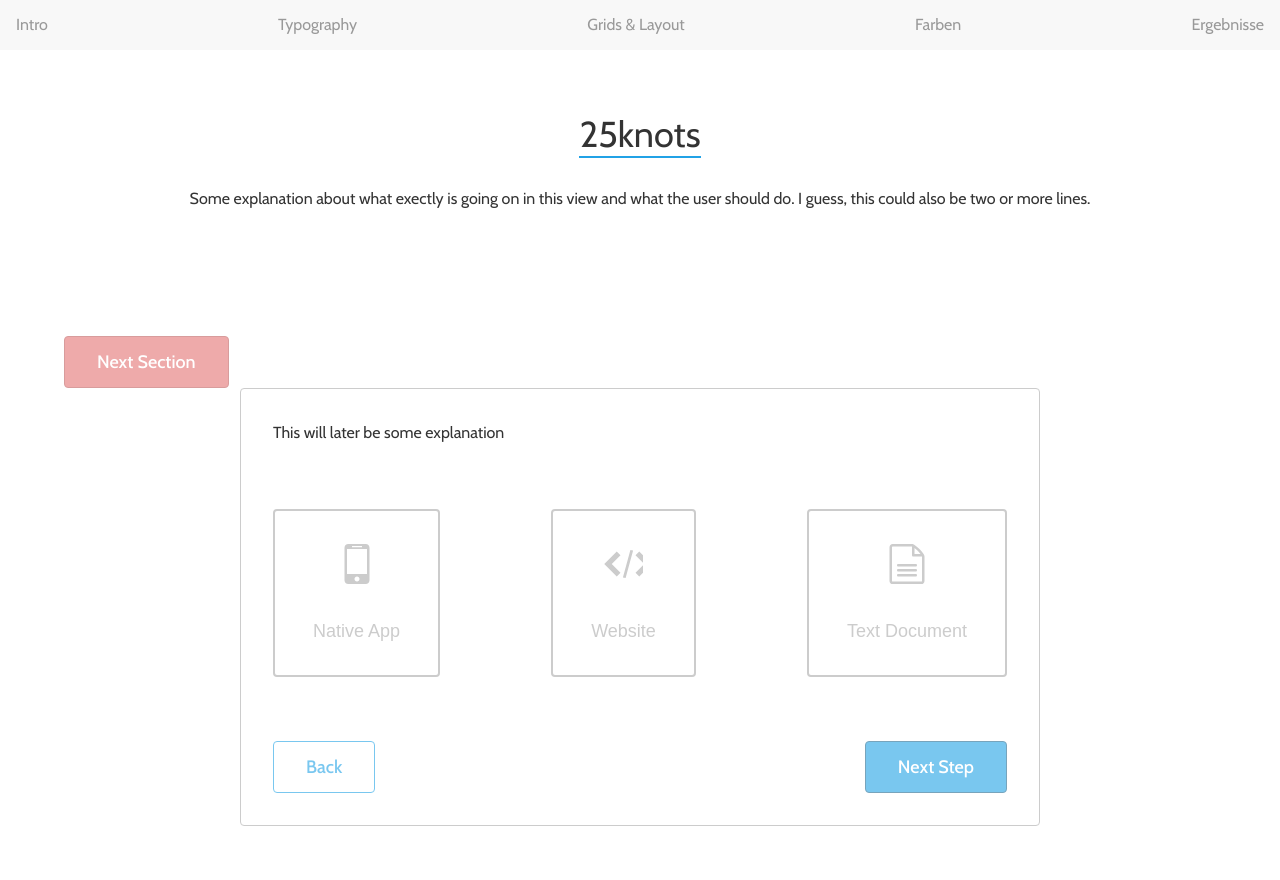
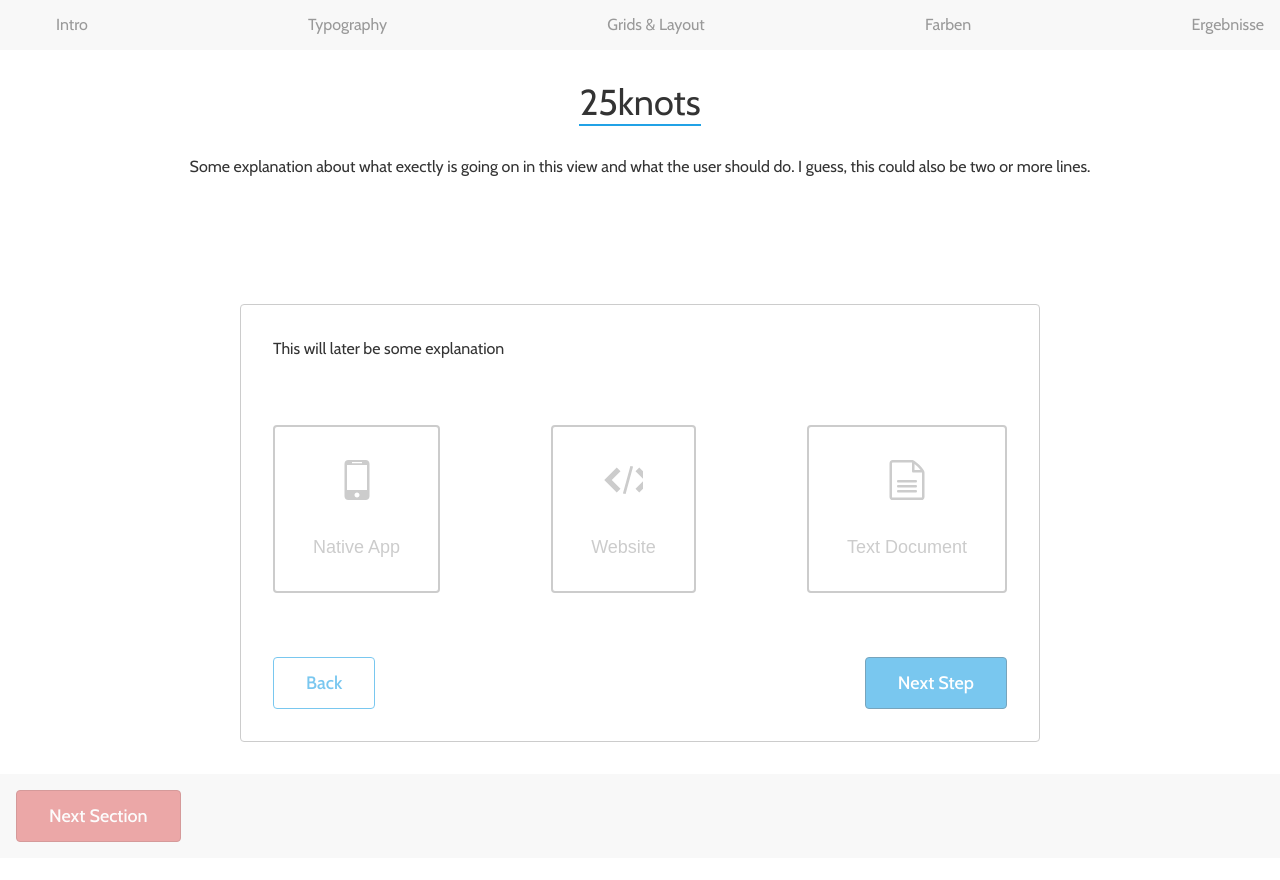
Before and after one commit to Plsr/25knots, a React app: page / in a window 1280 px wide. Shown: the top 880 px of the page. After the commit the page ends 858 px from the top, so only its background shows below. Built offline with nearby package versions, Linux system fonts and the light colour scheme.

Commit message:
Added component for navigation background

```diff
--- a/src/components/App.jsx
+++ b/src/components/App.jsx
@@ -7,6 +7,7 @@ import SpacingInset from './helpers/spacing/SpacingInset.jsx'
 import NavigationButton from './NavigationButton.jsx'
 import SetupProgress from './SetupProgress.jsx'
 import SetupSummary from './SetupSummary.jsx'
+import NavigationBackground from './shared/NavigationBackground.jsx'
 import {AppContainer} from '../containers/AppContainer.js'
 
 import {setupOptions} from './helpers/constants/setupOptions.js' // Remove after setupSteps was moved to redux container
@@ -46,13 +47,15 @@ export default class App extends React.Component {
     return (
       <div>
         <Progress />
-        <SpacingInset size='xl'>
+        <SpacingInset size='l'>
           <IntroductionHero />
+          {this.renderSetupStep()}
+        </SpacingInset>
+        <NavigationBackground>
           <NavigationButton to='/typography' inactive={!this.props.setupFinished}>
             Next Section
           </NavigationButton>
-          {this.renderSetupStep()}
-        </SpacingInset>
+        </NavigationBackground>
       </div>
     )
   }
--- /dev/null
+++ b/src/components/shared/NavigationBackground.jsx
@@ -0,0 +1,23 @@
+import React from 'react'
+import {StyleSheet, css} from 'aphrodite'
+
+import SpacingInset from '../helpers/spacing/SpacingInset.jsx'
+import {baseColors} from '../../styles/base/colors.js'
+
+function NavigationBackground(props) {
+  return(
+    <div className={css(styles.backgroundStyles)}>
+      <SpacingInset size={'m'} >
+        {props.children}
+      </SpacingInset>
+    </div>
+  )
+}
+
+const styles = StyleSheet.create({
+  backgroundStyles: {
+    backgroundColor: baseColors.ultraLightGrey
+  }
+})
+
+export default NavigationBackground
--- a/src/components/shared/Progress.jsx
+++ b/src/components/shared/Progress.jsx
@@ -3,12 +3,13 @@ import { Link } from 'react-router-dom'
 import { StyleSheet, css } from 'aphrodite'
 
 import ProgressItem from './ProgressItem.jsx'
-import SpacingStack from '../helpers/spacing/SpacingStack.jsx'
+import NavigationBackground from './NavigationBackground.jsx'
 import { spacing } from '../../styles/base/spacing'
 import { baseColors } from '../../styles/base/colors'
 
 function Progress() {
   return (
+    <NavigationBackground>
       <ul className={css(styles.ListStyles)}>
         <ProgressItem title='Intro' />
         <ProgressItem title='Typography' />
@@ -16,17 +17,16 @@ function Progress() {
         <ProgressItem title='Farben' />
         <ProgressItem title='Ergebnisse' />
       </ul>
+    </NavigationBackground>
   )
 }
 
 const styles = StyleSheet.create ({
   ListStyles: {
-    padding: spacing.m,
     display: 'flex',
     justifyContent: 'space-between',
     listStyle: 'none',
-    margin: 0,
-    backgroundColor: baseColors.ultraLightGrey
+    margin: 0
   }
 })
 
```
Lines whose indentation alone changed are shown as unchanged.
